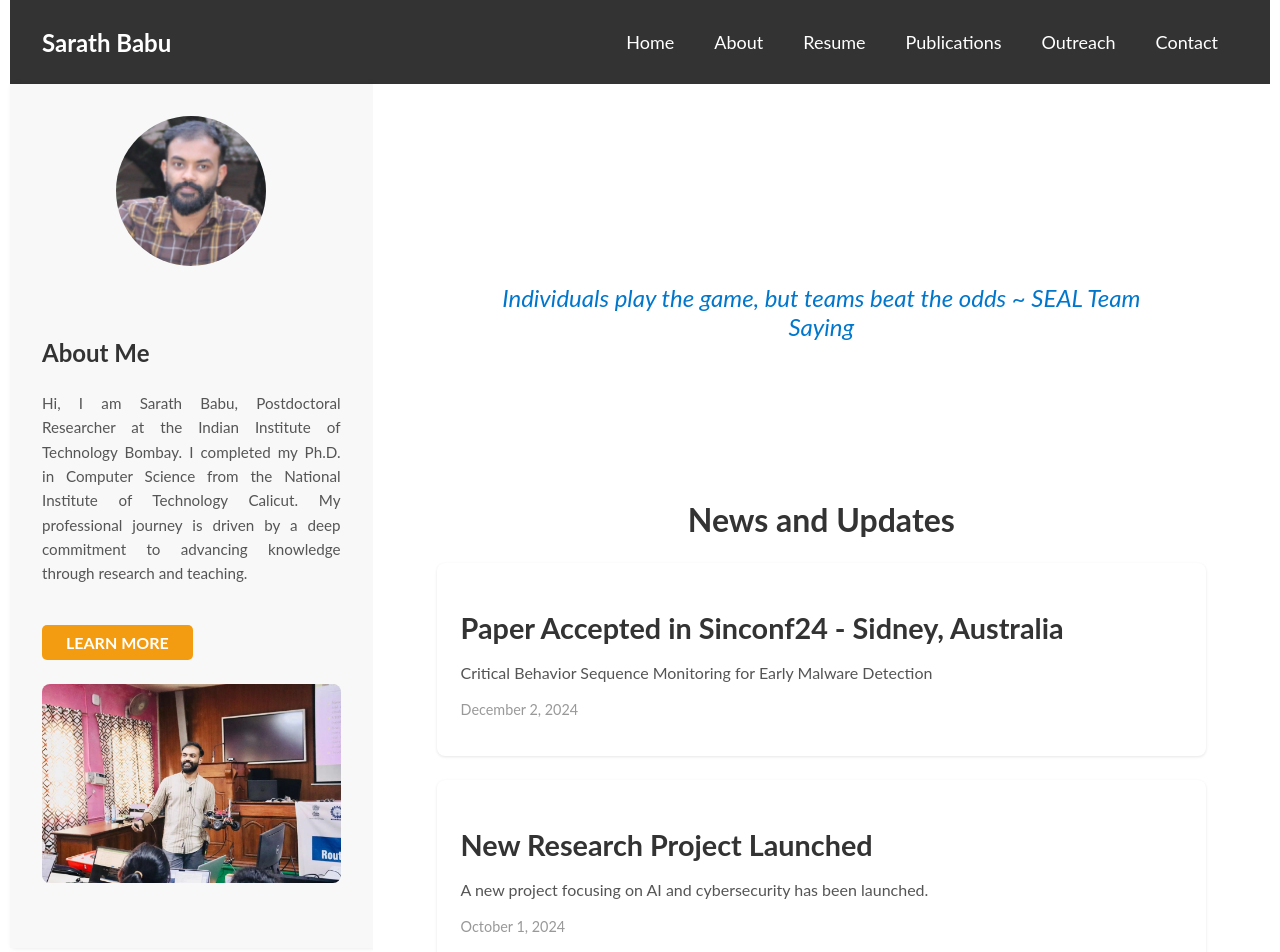
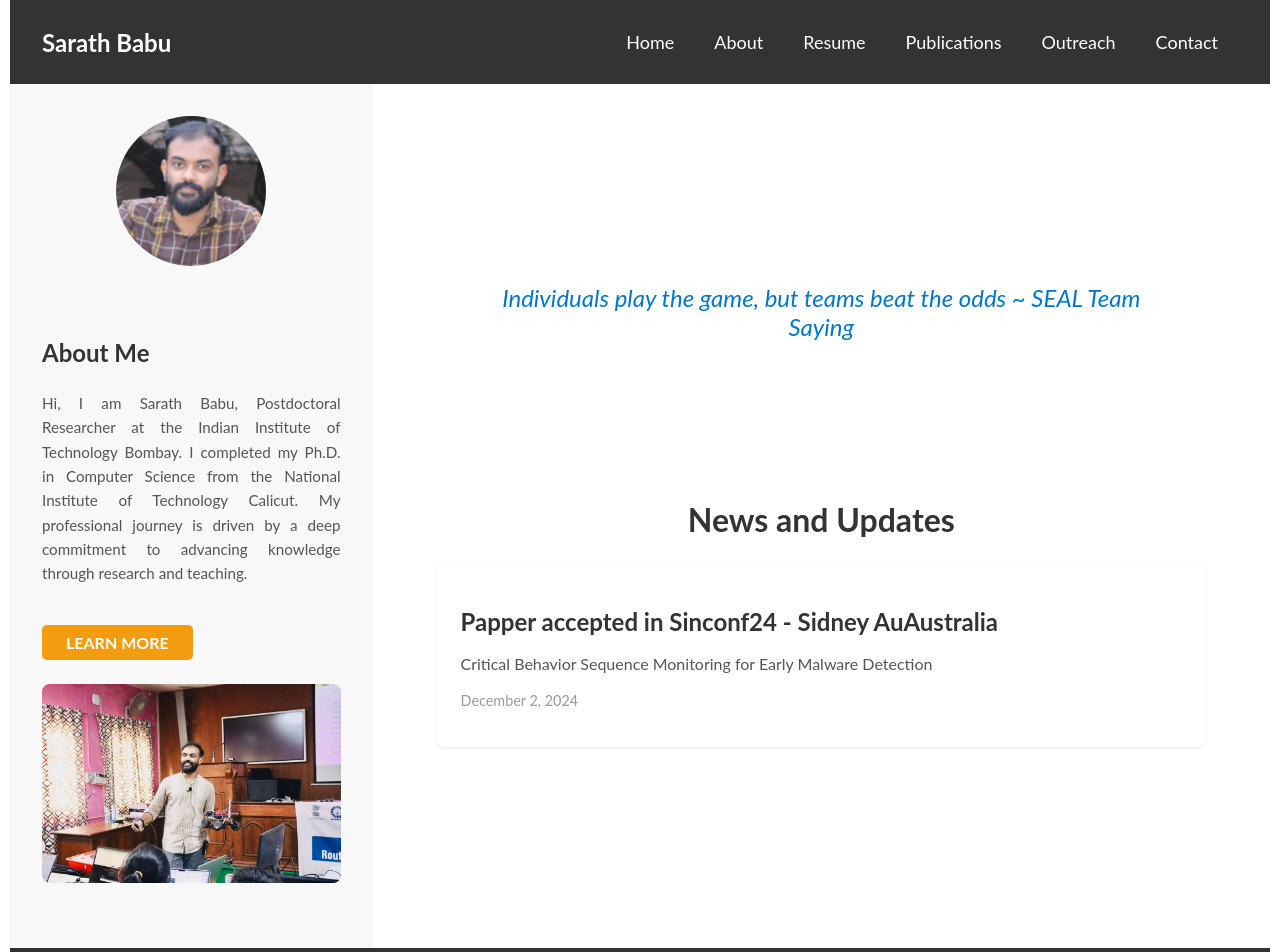
Before and after one commit to SarathBabu0410/personal-wesite, a React (Create React App) app: page / in a window 1280 px wide. Shown: the top 952 px of the page. Built offline with nearby package versions, Linux system fonts and the light colour scheme.

Commit message:
Changed the header to span full screen width

```diff
--- a/src/components/NewsAndUpdates.js
+++ b/src/components/NewsAndUpdates.js
@@ -64,25 +64,12 @@ const NewsCard = styled.div`
   border-radius: 8px;
   box-shadow: 0 1px 3px rgba(0, 0, 0, 0.1); /* Subtle shadow for cards */
   margin-bottom: 1.5rem; /* Space between cards */
-  transition: transform 0.3s ease-in-out;
-  animation: ${fadeIn} 1s ease-out;
-
-  &:hover {
-    transform: scale(1.05);
-  }
-
-  /* Special styling for highlighted event (paper accepted) */
-  &.highlighted {
-    background-color: #e3f2fd; /* Light blue background */
-    border-left: 6px solid #3498db; /* Blue left border */
-  }
 `;
 
 const NewsTitle = styled.h2`
-  font-size: 1.8rem;
+  font-size: 1.5rem;
   color: #333;
   margin-bottom: 0.5rem;
-  font-weight: bold;
 `;
 
 const NewsDescription = styled.p`
@@ -98,16 +85,20 @@ const NewsDate = styled.p`
 
 // Sample news items
 const newsItems = [
+  // {
+  //   title: "New Research Project Launched",
+  //   description: "A new project focusing on AI and cybersecurity has been launched.",
+  //   date: "October 1, 2024",
+  // },
+  // {
+  //   title: "Workshop on Vehicular Networks",
+  //   description: "Join us for an in-depth workshop on the latest in vehicular network technology.",
+  //   date: "October 5, 2024",
+  // },
   {
-    title: "Paper Accepted in Sinconf24 - Sidney, Australia",
+    title: "Papper accepted in Sinconf24 - Sidney AuAustralia",
     description: "Critical Behavior Sequence Monitoring for Early Malware Detection",
     date: "December 2, 2024",
-    highlighted: true, // Marked for special display
-  },
-  {
-    title: "New Research Project Launched",
-    description: "A new project focusing on AI and cybersecurity has been launched.",
-    date: "October 1, 2024",
   },
 ];
 
```
